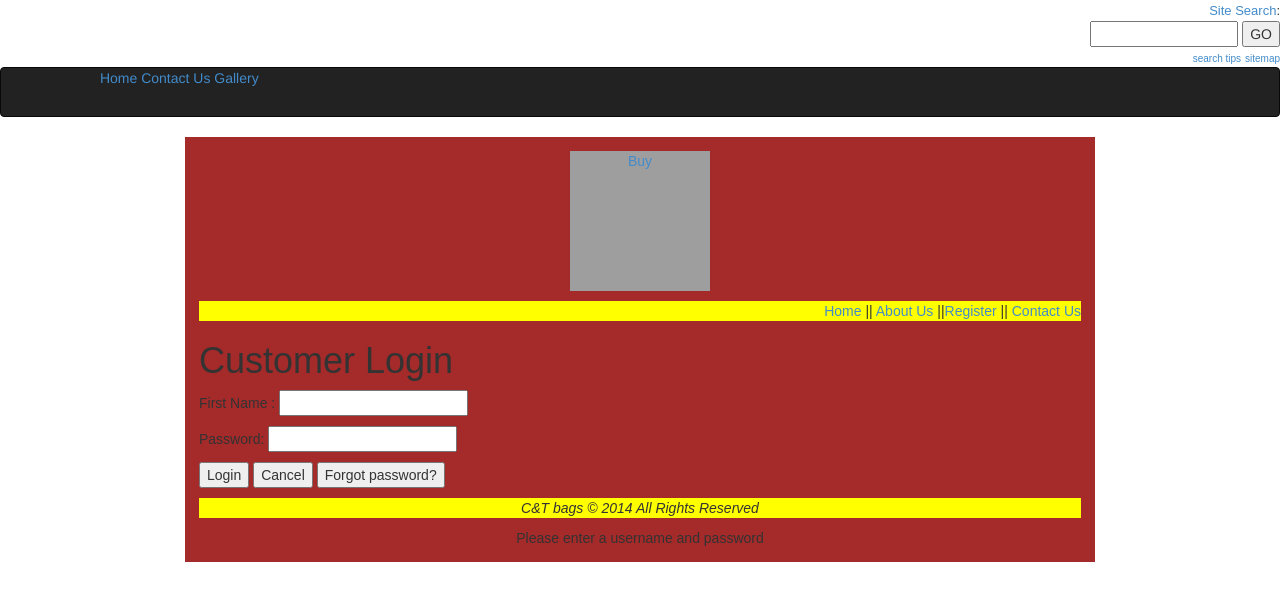
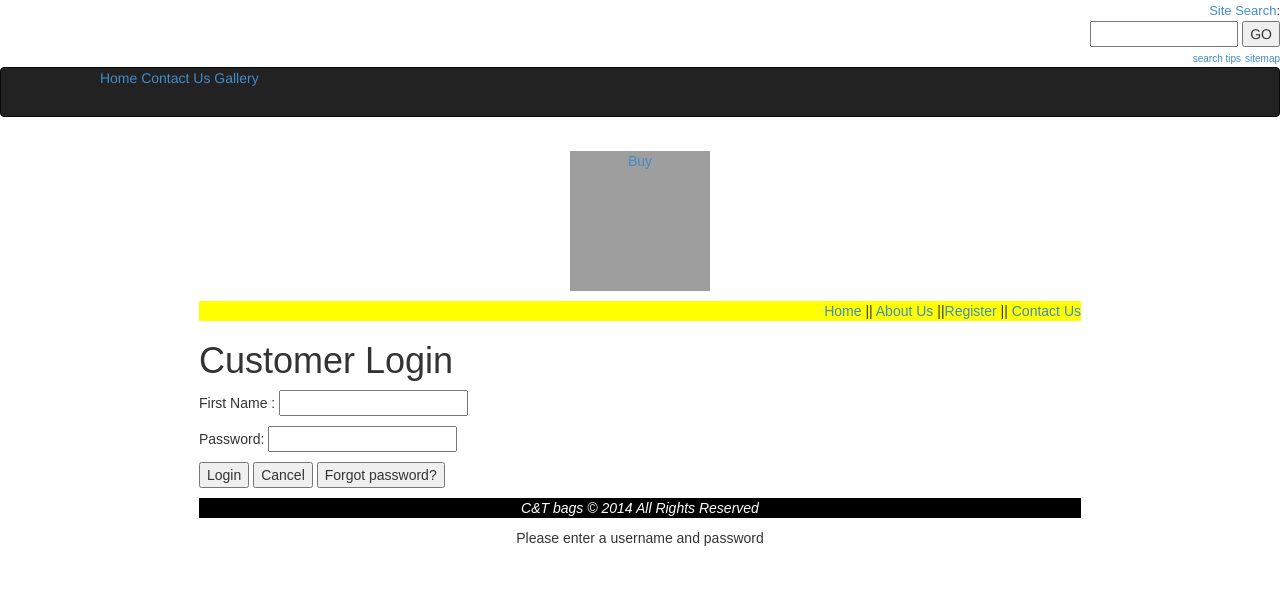
Before and after one commit to boitumelo/project, a PHP site: page /userLogin.php in a window 1280 px wide. Shown: the top 601 px of the page. Run offline with PHP 8.4, Linux system fonts and the light colour scheme; data that the repository does not hold is empty; some libraries are stand-ins or nearby versions; grey boxes are pictures that could not be loaded.

Commit message:
Update External.css

```diff
--- a/External.css
+++ b/External.css
@@ -17,13 +17,15 @@
 				font-family:arial,tahomahelvetica,sans-serif;
 				font-size:19;
 
-				background-color:brown;
+				background-color:light-blue;
 			}
 
 		/*"Formating background*/
 		#Format {
 					text-align:center;
-					background:yellow;
+					font: #ffffff;
+					color: white;
+					background:black;
 
 					}
 					#format{
@@ -43,7 +45,7 @@
 					background:yellow;
 					}
 					#mainnav{
-						text-align:right;
+						text-align: right-side;
 
 					}
 
```
